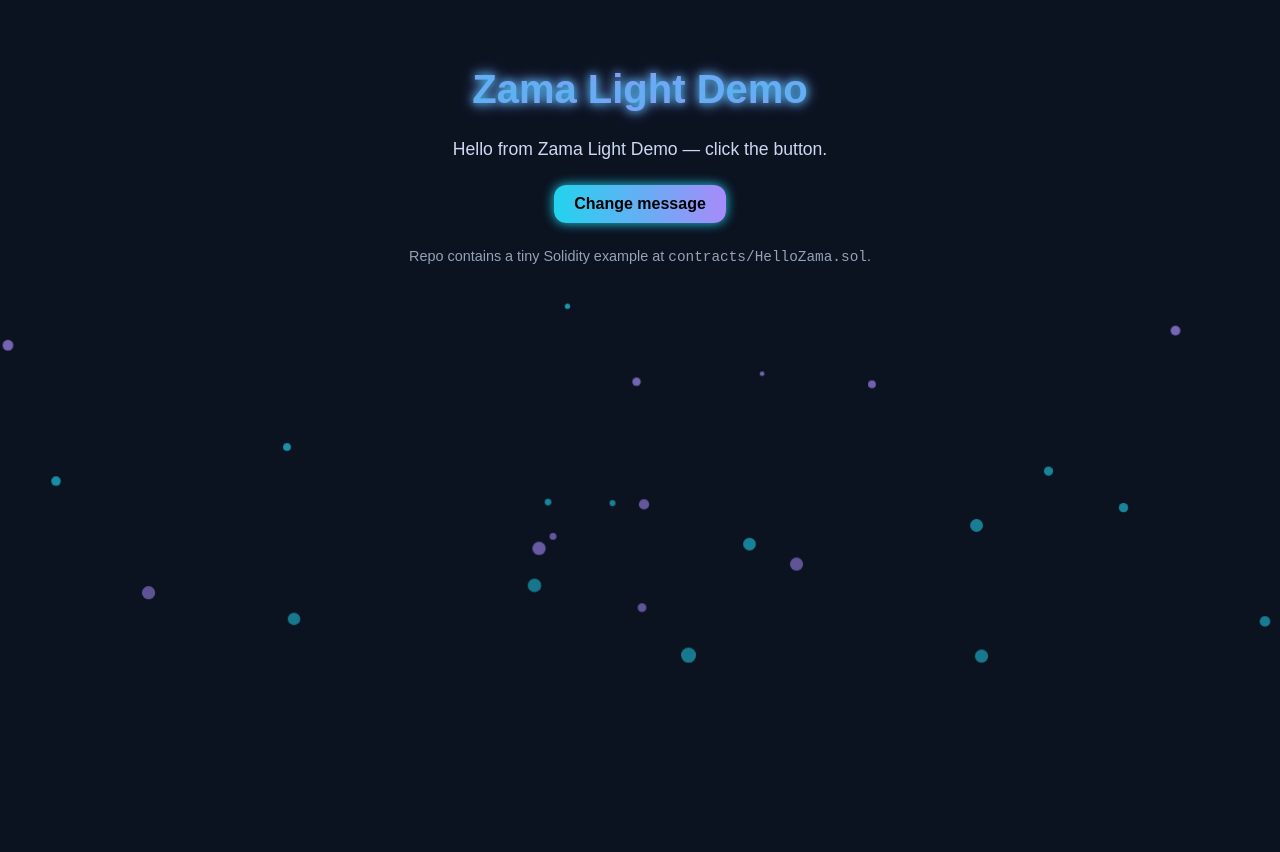
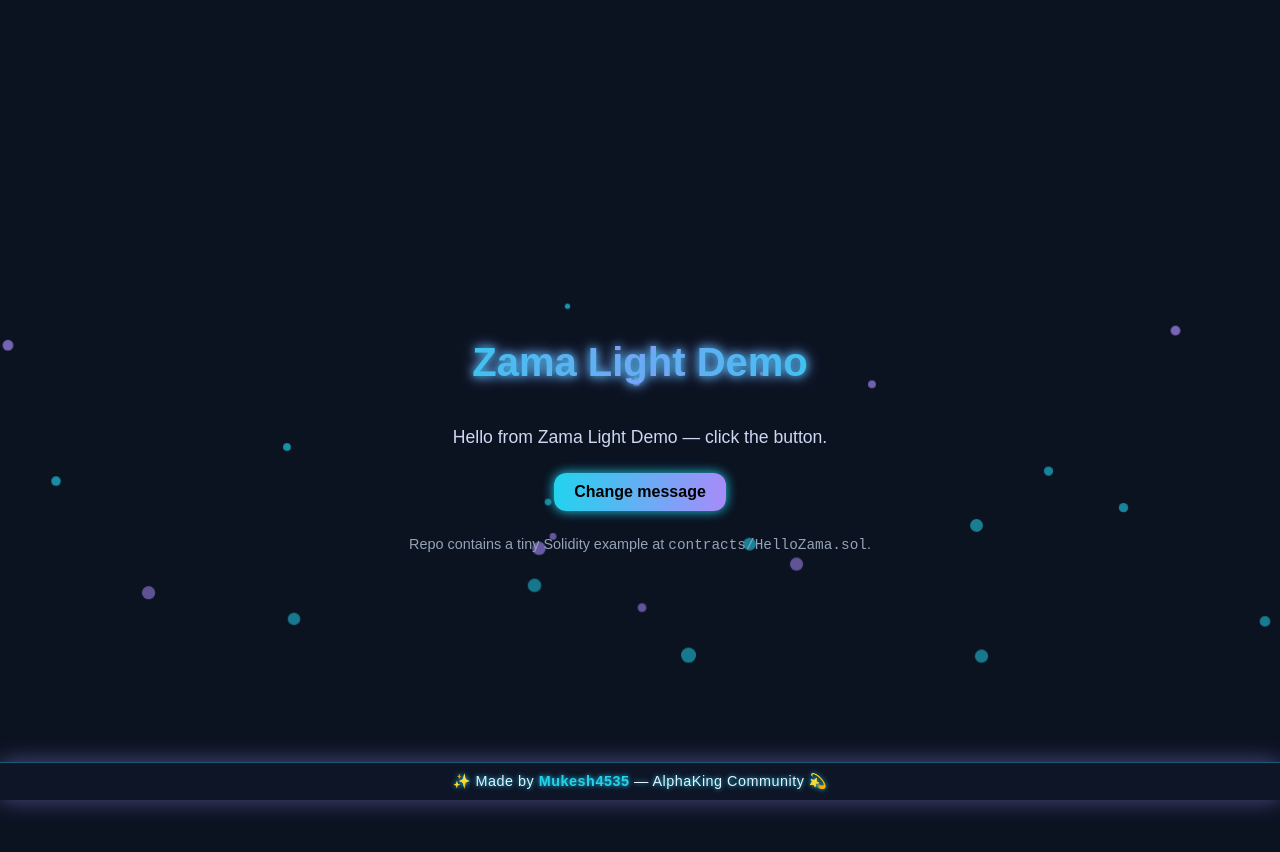
Before and after one commit to Mukesh4535/zama-light-demo, a plain HTML site: page index.html in a window 1280 px wide. Drawn offline with Linux system fonts and the light colour scheme.

Commit message:
Add glowing footer with credit line

```diff
--- a/index.html
+++ b/index.html
@@ -15,6 +15,10 @@
       overflow: hidden;
       min-height: 100vh;
       position: relative;
+      display: flex;
+      flex-direction: column;
+      justify-content: center;
+      align-items: center;
     }
 
     /* Glowing gradient title */
@@ -88,6 +92,34 @@
       50% { opacity: 0.7; }
       100% { transform: translateY(-120vh) scale(0.5); opacity: 0; }
     }
+
+    /* Footer styling */
+    footer {
+      position: fixed;
+      bottom: 0;
+      width: 100%;
+      padding: 10px 0;
+      background: rgba(15, 23, 42, 0.8);
+      border-top: 1px solid #22d3ee60;
+      color: #e6f0ff;
+      font-size: 0.9rem;
+      letter-spacing: 0.5px;
+      text-shadow: 0 0 5px #22d3ee;
+      box-shadow: 0 0 10px #22d3ee40;
+      backdrop-filter: blur(8px);
+      z-index: 3;
+      animation: footerGlow 4s ease-in-out infinite alternate;
+    }
+
+    @keyframes footerGlow {
+      from { box-shadow: 0 0 10px #22d3ee40; }
+      to { box-shadow: 0 0 25px #a78bfa80; }
+    }
+
+    footer span {
+      color: #22d3ee;
+      font-weight: 600;
+    }
   </style>
 </head>
 <body>
@@ -98,6 +130,8 @@
   <p id="msg">Hello from Zama Light Demo — click the button.</p>
   <button id="btn">Change message</button>
   <p class="note">Repo contains a tiny Solidity example at <code>contracts/HelloZama.sol</code>.</p>
+
+  <footer>✨ Made by <span>Mukesh4535</span> — AlphaKing Community 💫</footer>
 
   <script>
     // Button text change
```
